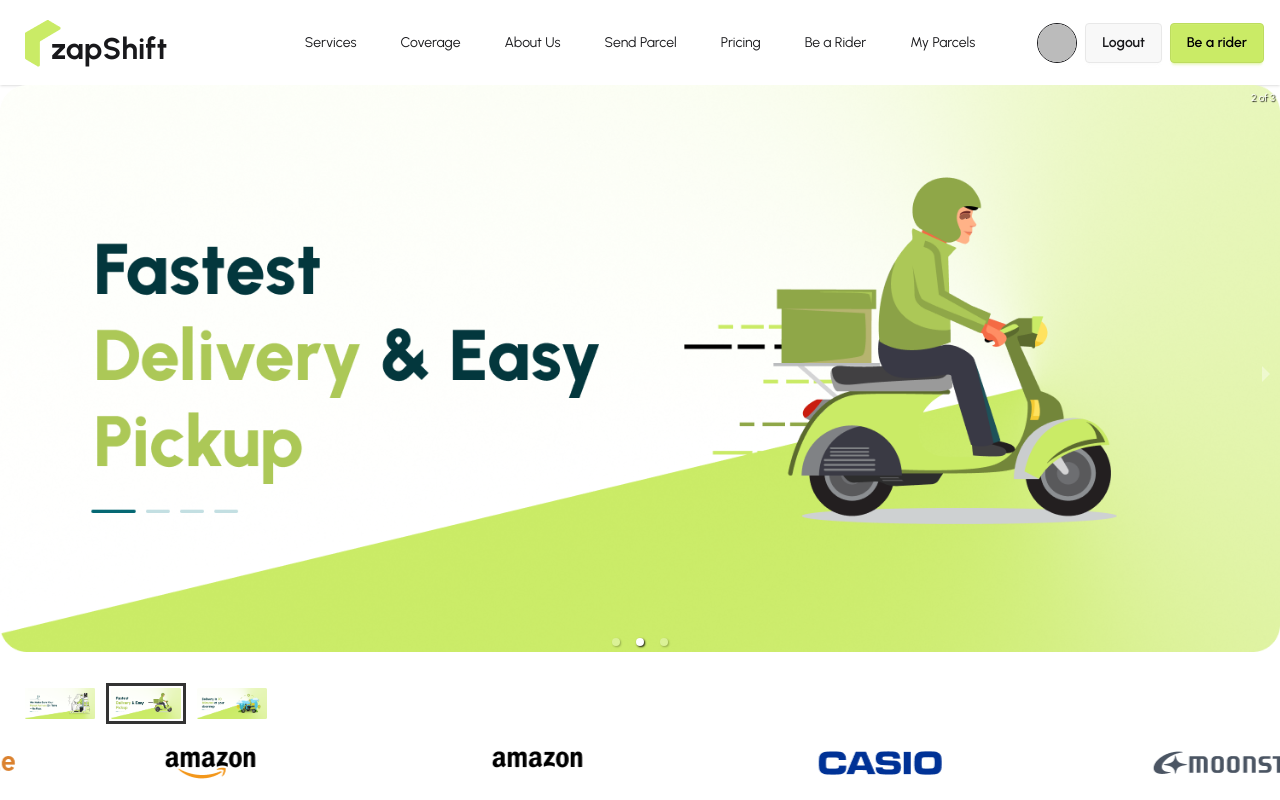
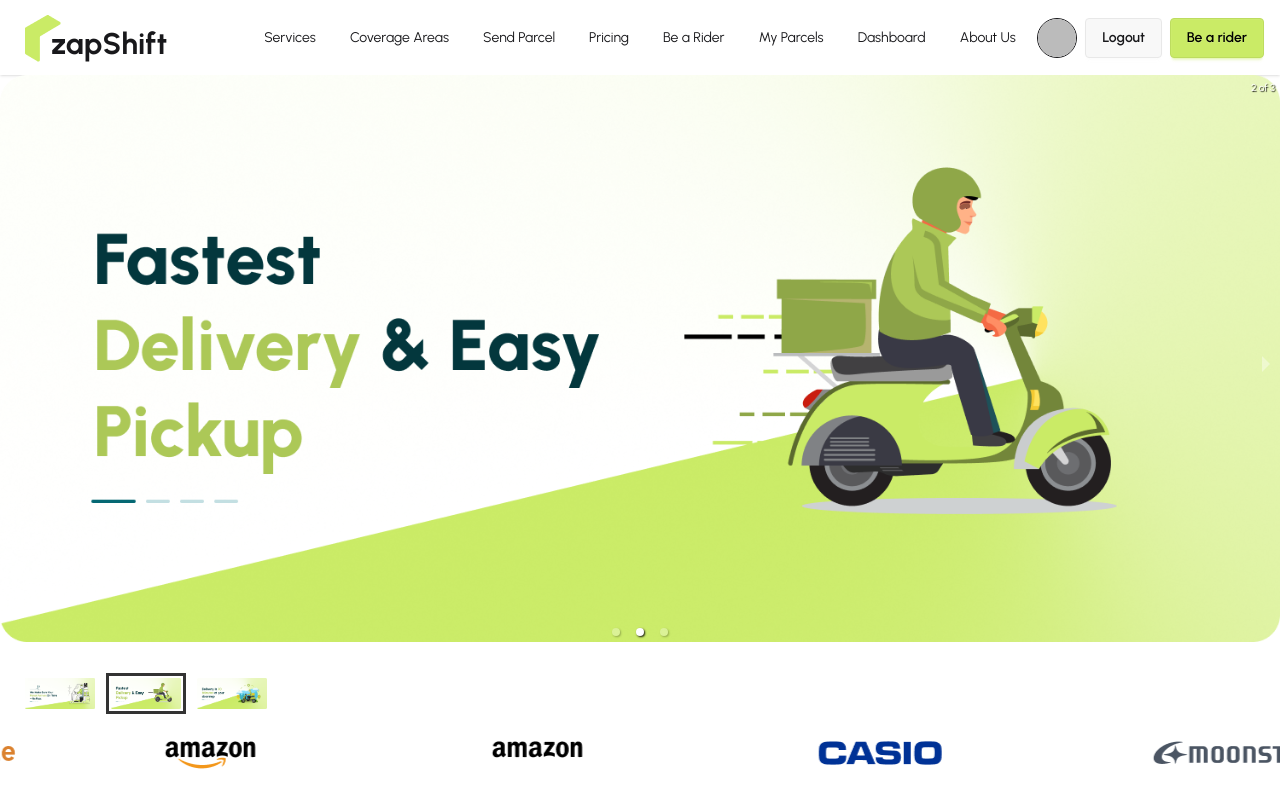
Before and after one commit to badsha103868/zaf-shift-client, a React (Vite) app: page / in a window 1280 px wide. Shown: the top 800 px of the page. Built offline with nearby package versions, Linux system fonts and the light colour scheme; no server answers; sample sign-in values are in the browser's storage.

Commit message:
added user wise dashboard

```diff
--- a/src/Layouts/DashboardLayout.jsx
+++ b/src/Layouts/DashboardLayout.jsx
@@ -5,6 +5,7 @@ import { Link, NavLink, Outlet } from "react-router";
 import useRole from "../Hooks/useRole";
 import { RiEBikeFill } from "react-icons/ri";
 import { SiGoogletasks } from "react-icons/si";
+import logoImg from '../assets/logo.png';
 
 const DashboardLayout = () => {
   //  useRole hook
@@ -56,11 +57,15 @@ const DashboardLayout = () => {
           {/* Sidebar content here */}
           <ul className="menu w-full grow">
             {/* List item */}
+          <li>
+            <Link to='/'><img src={logoImg} alt="" /></Link>
+          </li>
+
             <li>
               <Link
-                to="/"
+                to="/dashboard"
                 className="is-drawer-close:tooltip is-drawer-close:tooltip-right"
-                data-tip="Homepage"
+                data-tip="Home page"
               >
                 {/* Home icon */}
                 <svg
--- /dev/null
+++ b/src/Pages/Dashboard/DashboardHome/AdminDashboardHome.jsx
@@ -0,0 +1,11 @@
+import React from 'react';
+
+const AdminDashboardHome = () => {
+  return (
+    <div>
+      <h2 className='text-4xl'>Admin Dashing</h2>
+    </div>
+  );
+};
+
+export default AdminDashboardHome;
--- /dev/null
+++ b/src/Pages/Dashboard/DashboardHome/DashboardHome.jsx
@@ -0,0 +1,24 @@
+import React from 'react';
+import useRole from '../../../Hooks/useRole';
+import Loading from '../../Loading/Loading';
+import AdminDashboardHome from './AdminDashboardHome';
+import RiderDashboardHome from './RiderDashboardHome';
+import UserDashboardHome from './UserDashboardHome';
+
+const DashboardHome = () => {
+ const { role, roleLoading } = useRole();
+ if(roleLoading){
+  return <Loading></Loading>
+ }
+ if(role === 'admin'){
+  return <AdminDashboardHome></AdminDashboardHome>
+ }
+ else if(role === 'rider'){
+  return <RiderDashboardHome></RiderDashboardHome>
+   }
+  else{
+  return <UserDashboardHome></UserDashboardHome>
+   }
+};
+
+export default DashboardHome;
--- /dev/null
+++ b/src/Pages/Dashboard/DashboardHome/RiderDashboardHome.jsx
@@ -0,0 +1,11 @@
+import React from 'react';
+
+const RiderDashboardHome = () => {
+  return (
+    <div>
+       <h2 className='text-4xl'>Rider Dashing</h2>
+    </div>
+  );
+};
+
+export default RiderDashboardHome;
--- /dev/null
+++ b/src/Pages/Dashboard/DashboardHome/UserDashboardHome.jsx
@@ -0,0 +1,11 @@
+import React from 'react';
+
+const UserDashboardHome = () => {
+  return (
+    <div>
+      <h2 className='text-4xl'>User Dashing</h2>
+    </div>
+  );
+};
+
+export default UserDashboardHome;
--- a/src/Pages/Dashboard/MyParcel/MyParcel.jsx
+++ b/src/Pages/Dashboard/MyParcel/MyParcel.jsx
@@ -70,7 +70,7 @@ const MyParcel = () => {
       paymentInfo
     );
 
-    console.log(res.data.url);
+    // console.log(res.data.url);
     window.location.assign(res.data.url);
   };
 
--- a/src/Pages/Shared/Navbar/Navbar.jsx
+++ b/src/Pages/Shared/Navbar/Navbar.jsx
@@ -22,11 +22,9 @@ const Navbar = () => {
         <NavLink to="/services">Services</NavLink>
       </li>
       <li>
-        <NavLink to="/coverage">Coverage</NavLink>
+        <NavLink to="/coverage">Coverage Areas</NavLink>
       </li>
-      <li>
-        <NavLink to="/about">About Us</NavLink>
-      </li>
+
       <li>
         <NavLink to="/sendParcel">Send Parcel</NavLink>
       </li>
@@ -41,8 +39,14 @@ const Navbar = () => {
           <li>
             <NavLink to="/dashboard/my-parcel">My Parcels</NavLink>
           </li>
+          <li>
+            <NavLink to="/dashboard">Dashboard</NavLink>
+          </li>
         </>
       )}
+       <li>
+        <NavLink to="/about">About Us</NavLink>
+      </li>
     </>
   );
   return (
--- a/src/Routes/router.jsx
+++ b/src/Routes/router.jsx
@@ -29,6 +29,7 @@ import RiderRoute from "./RiderRoute";
 import AssignDeliveries from "../Pages/Dashboard/AssignDeliveries/AssignDeliveries";
 import CompletedDeliveries from "../Pages/Dashboard/CompletedDeliveries/CompletedDeliveries";
 import ParcelTrack from "../Pages/ParcelTrack/ParcelTrack";
+import DashboardHome from "../Pages/Dashboard/DashboardHome/DashboardHome";
 
 export const router = createBrowserRouter([
   {
@@ -123,6 +124,10 @@ export const router = createBrowserRouter([
     ),
     children: [
       {
+        index: true,
+        Component:DashboardHome
+      },
+      {
         path: "my-parcel",
         Component: MyParcel,
       },
--- a/src/index.css
+++ b/src/index.css
@@ -25,6 +25,6 @@
   }
 
   .menu a{
-    margin: 10px;
+    margin: 5px;
     text-decoration: none;
   }
```
